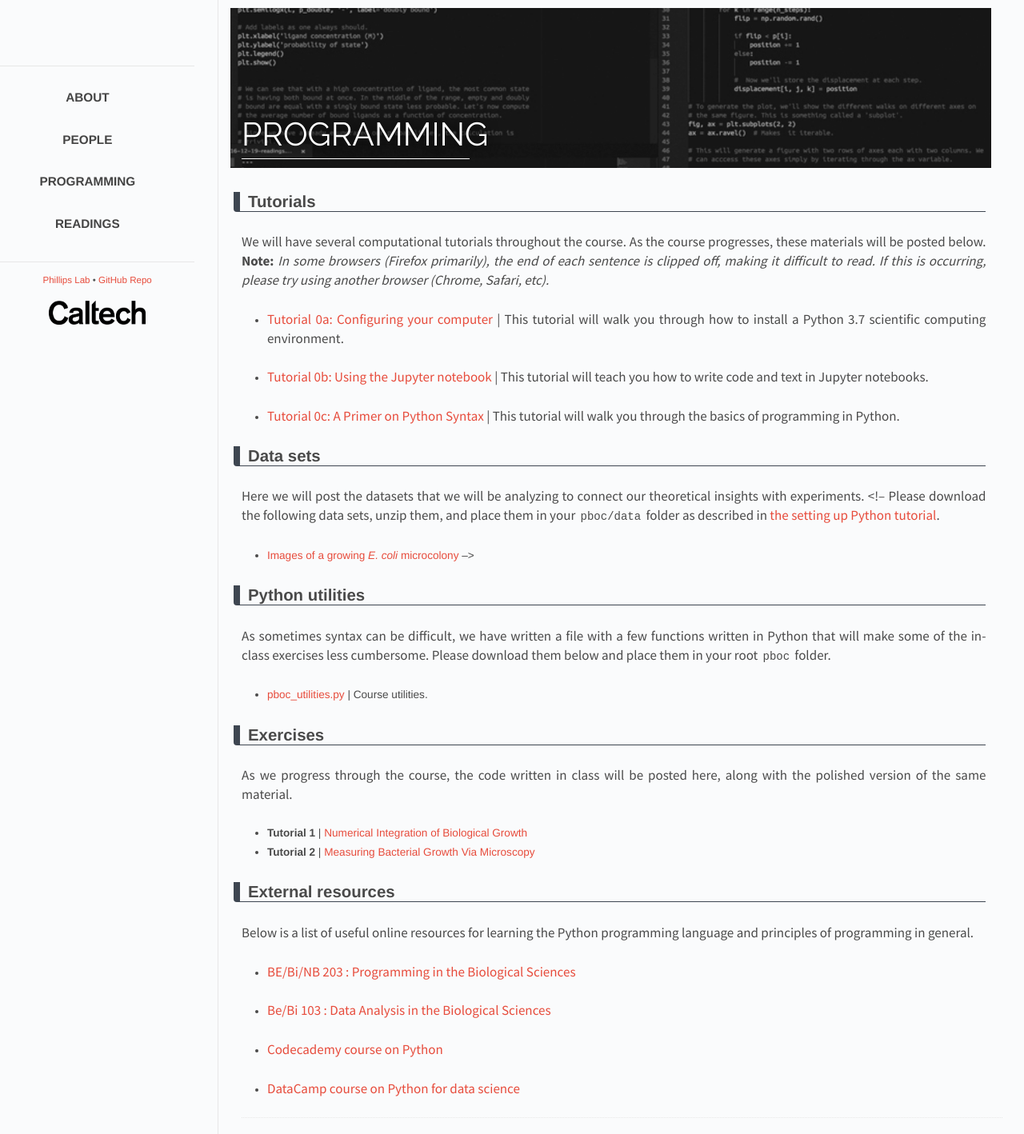
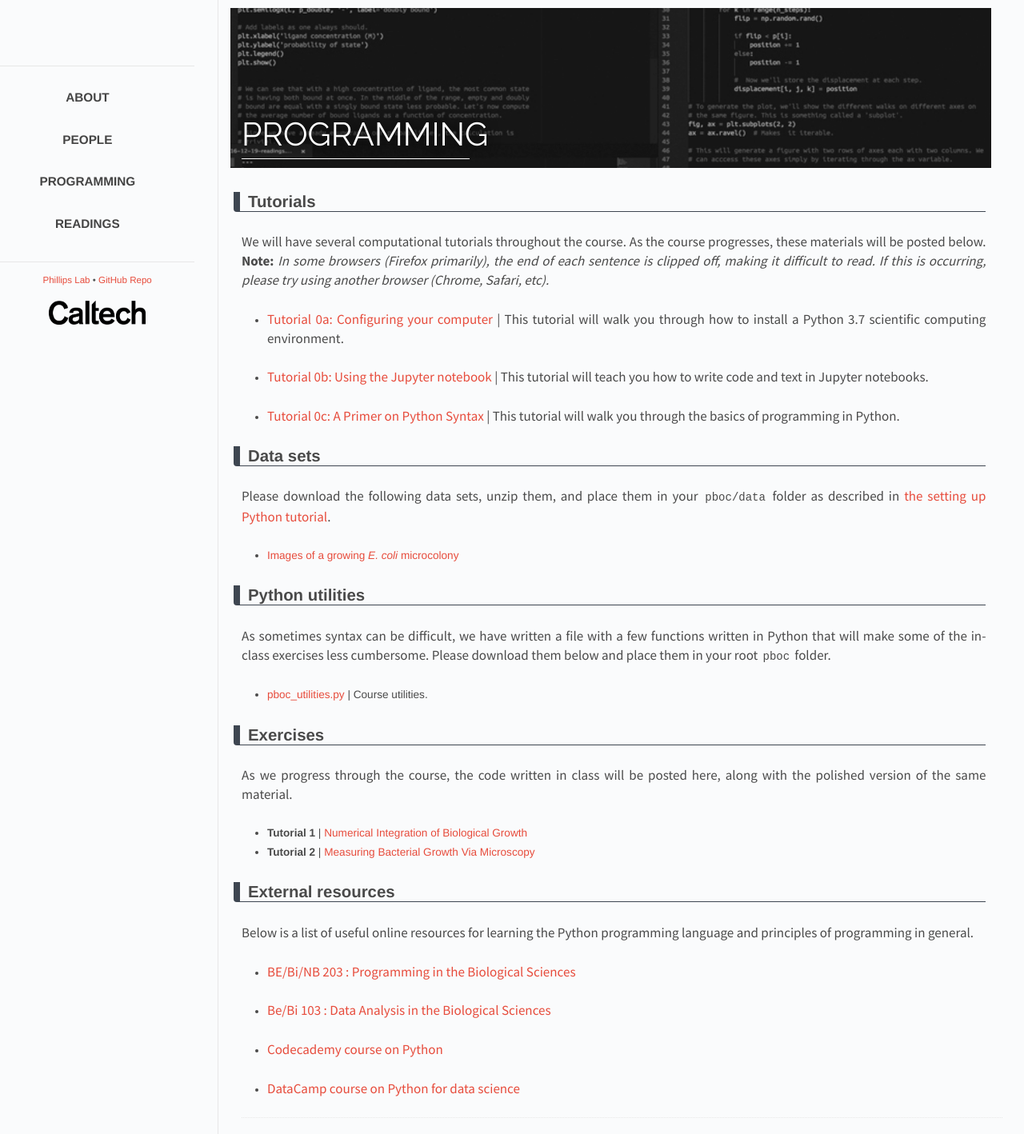
Before and after one commit to RPGroup-PBoC/ncbs_pboc, a Jekyll site: the page built from _posts/2017-01-25-code.md, in a window 1280 px wide. Shown: the whole page at 80% size. Built offline with Jekyll 4.4.1, drawn with Linux system fonts in a browser that asks for light colours.

Commit message:
minor updates

```diff
--- a/_posts/2017-01-25-code.md
+++ b/_posts/2017-01-25-code.md
@@ -20,10 +20,9 @@
 
 ## Data sets
 
-Here we will post the datasets that we will be analyzing to connect our theoretical insights with experiments.
-<!-- Please download the following data sets, unzip them, and place them in your `pboc/data` folder as described in [the setting up Python tutorial]({{ site.baseurl}}/code/t0a_setting_up_python.html).
+Please download the following data sets, unzip them, and place them in your `pboc/data` folder as described in [the setting up Python tutorial]({{ site.baseurl}}/code/t0a_setting_up_python.html).
 
-* [Images of a growing *E. coli* microcolony](http://www.rpdata.caltech.edu/courses/course_data/ecoli_growth.zip) -->
+* [Images of a growing *E. coli* microcolony](http://www.rpdata.caltech.edu/courses/course_data/ecoli_growth.zip)
 
 
 ## Python utilities
```
